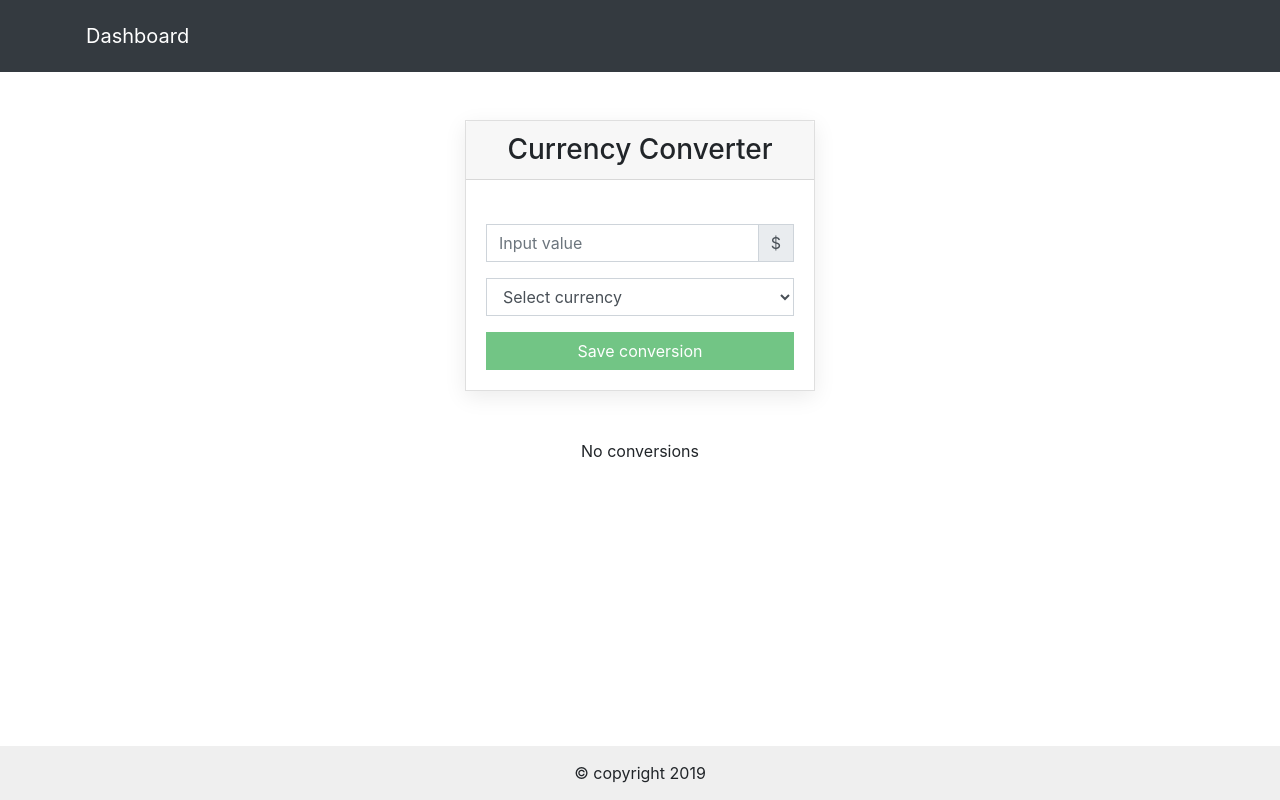
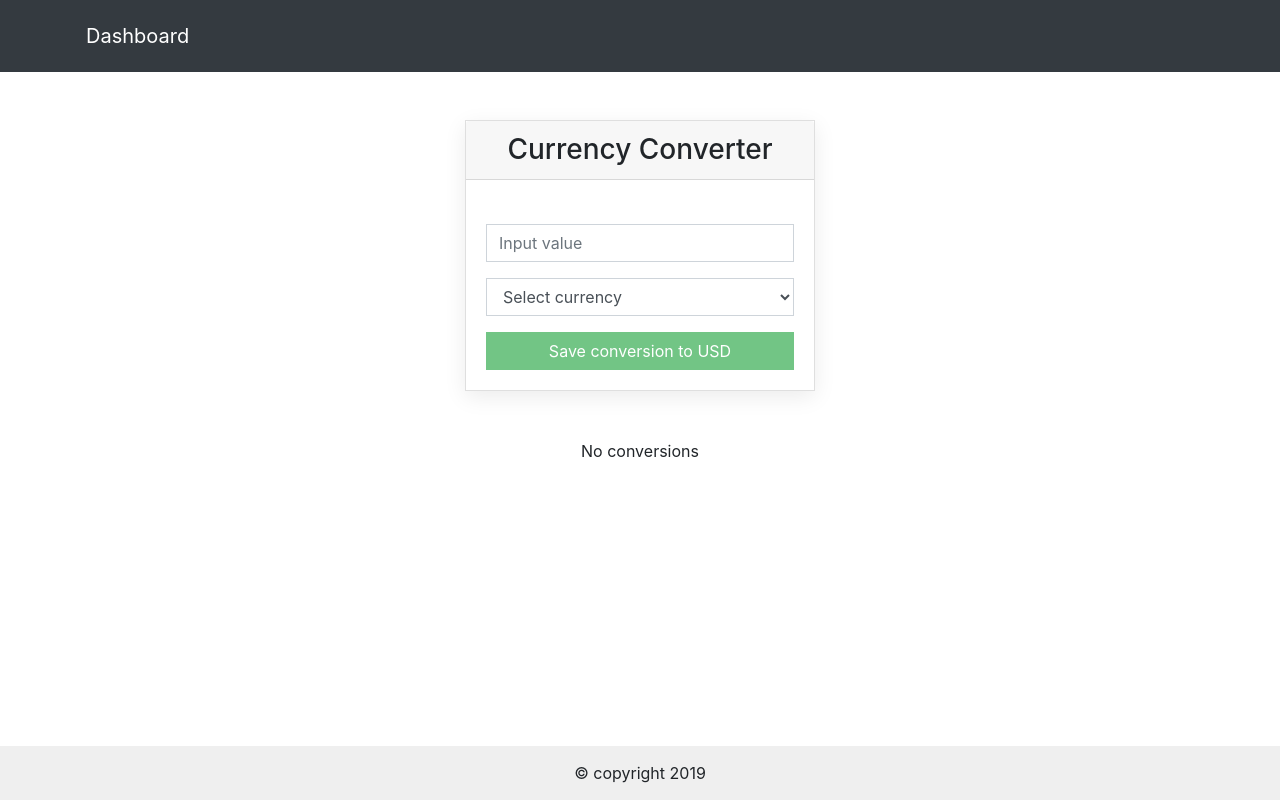
Before and after one commit to rtkac/currency-converter, a React (Create React App) app: page / in a window 1280 px wide. Built offline with nearby package versions, Linux system fonts and the light colour scheme.

Commit message:
conversion logic fix

```diff
--- a/src/components/Converter/ConversionForm.js
+++ b/src/components/Converter/ConversionForm.js
@@ -4,7 +4,7 @@ import axios from 'axios';
 
 // custom components
 import Select from '../Select';
-import CustomInputGroup from '../Input/CustomInputGroup';
+import CustomInput from '../Input/CustomInput';
 import CustomButton from '../Button/CustomButton';
 import CustomAlert from '../Alert/CustomAlert';
 
@@ -13,7 +13,7 @@ import Form from 'react-bootstrap/Form';
 import Spinner from 'react-bootstrap/Spinner'
 
 // constants
-import { defaultCurrency, defaultCurrencySymbol } from '../../constants/others';
+import { defaultCurrency } from '../../constants/others';
 
 // helpers
 import { validation } from '../../helpers/validation';
@@ -151,7 +151,7 @@ class ConversionsForm extends Component {
       let amount = res.data.rates[defaultCurrency];
 
       this.setState({
-        convertedCurrency: (this.state.formdata.amount.config.value / amount).toFixed(2),
+        convertedCurrency: (this.state.formdata.amount.config.value * amount).toFixed(2),
         loadingConversion: false
       });
 
@@ -179,12 +179,11 @@ class ConversionsForm extends Component {
           <CustomAlert
             variant="warning"
             class="alert__absolute"
-            title={!this.state.loadingConversion ? `${this.state.convertedCurrency} ${defaultCurrency}` : ''}
+            title={!this.state.loadingConversion ? `conversion: ${this.state.convertedCurrency} ${defaultCurrency}` : ''}
           />
         )}
-        <CustomInputGroup
+        <CustomInput
           formdata={this.state.formdata.amount.config}
-          inputRight={defaultCurrencySymbol}
           onChange={this.onChange}
         />
         <Select
@@ -193,7 +192,7 @@ class ConversionsForm extends Component {
         />
         <CustomButton
           type="submit"
-          value="Save conversion"
+          value={`Save conversion to ${defaultCurrency}`}
           variant="success"
           onChange={this.onChange}
           class="w-100"
--- a/src/components/Converter/ConversionList.js
+++ b/src/components/Converter/ConversionList.js
@@ -29,7 +29,7 @@ const ConversionList = ({ conversions }) => {
   if(conversions.length > 0) {
 
     sum = conversions.reduce(function (accumulator, currentValue) {
-      return parseFloat(accumulator) + parseFloat(currentValue.value);
+      return parseFloat(accumulator) + parseFloat(currentValue.convertedValue);
     }, 0);
 
     sum = sum.toFixed(2);
--- /dev/null
+++ b/src/components/Input/CustomInput.js
@@ -0,0 +1,21 @@
+import React from 'react';
+import './CustomInput.scss';
+import Form from 'react-bootstrap/Form';
+import FormControl from 'react-bootstrap/FormControl';
+
+const CustomInput = (props) => {
+  return (
+    <Form.Group>
+      <FormControl
+        name={props.formdata.name}
+        placeholder={props.formdata.placeholder}
+        value={props.formdata.value}
+        onChange={props.onChange}
+        aria-label={props.formdata.name}
+        aria-describedby={props.formdata.name}
+      />
+    </Form.Group>
+  )
+}
+
+export default CustomInput;
--- /dev/null
+++ b/src/components/Input/CustomInput.scss
@@ -0,0 +1,3 @@
+.form-control {
+  border-radius: 0;
+}
--- a/src/components/Input/CustomInputGroup.js
+++ /dev/null
@@ -1,27 +0,0 @@
-import React from 'react';
-import './CustomInputGroup.scss';
-import Form from 'react-bootstrap/Form';
-import InputGroup from 'react-bootstrap/InputGroup';
-import FormControl from 'react-bootstrap/FormControl';
-
-const CustomInputGroup = (props) => {
-  return (
-    <Form.Group>
-      <InputGroup>
-        <FormControl
-          name={props.formdata.name}
-          placeholder={props.formdata.placeholder}
-          value={props.formdata.value}
-          onChange={props.onChange}
-          aria-label={props.formdata.name}
-          aria-describedby={props.formdata.name}
-        />
-        <InputGroup.Append>
-          <InputGroup.Text id={props.formdata.name}>{props.inputRight}</InputGroup.Text>
-        </InputGroup.Append>
-      </InputGroup>
-    </Form.Group>
-  )
-}
-
-export default CustomInputGroup;
--- a/src/components/Input/CustomInputGroup.scss
+++ /dev/null
@@ -1,6 +0,0 @@
-.form-control {
-  border-radius: 0;
-}
-.input-group-text {
-  border-radius: 0;
-}
--- a/src/components/Table/CustomTable.js
+++ b/src/components/Table/CustomTable.js
@@ -20,13 +20,13 @@ const CustomTable = (props) => {
             <span className="font-weight-bold">
               {tableRowItem.value}
             </span>&nbsp;
-            {tableRowItem.valueCurrency}
+            {tableRowItem.convertedValueCurrency}
           </td>
           <td>
             <span className="font-weight-bold">
               {tableRowItem.convertedValue}
             </span>&nbsp;
-            {tableRowItem.convertedValueCurrency}
+            {tableRowItem.valueCurrency}
           </td>
         </tr>
       ))}
--- a/src/constants/others.js
+++ b/src/constants/others.js
@@ -1,4 +1,3 @@
 export const defaultCurrency = 'USD';
-export const defaultCurrencySymbol = '$';
 
 export const numRegex = /^[+]?([0-9]*[.])?[0-9]+$/;
```
